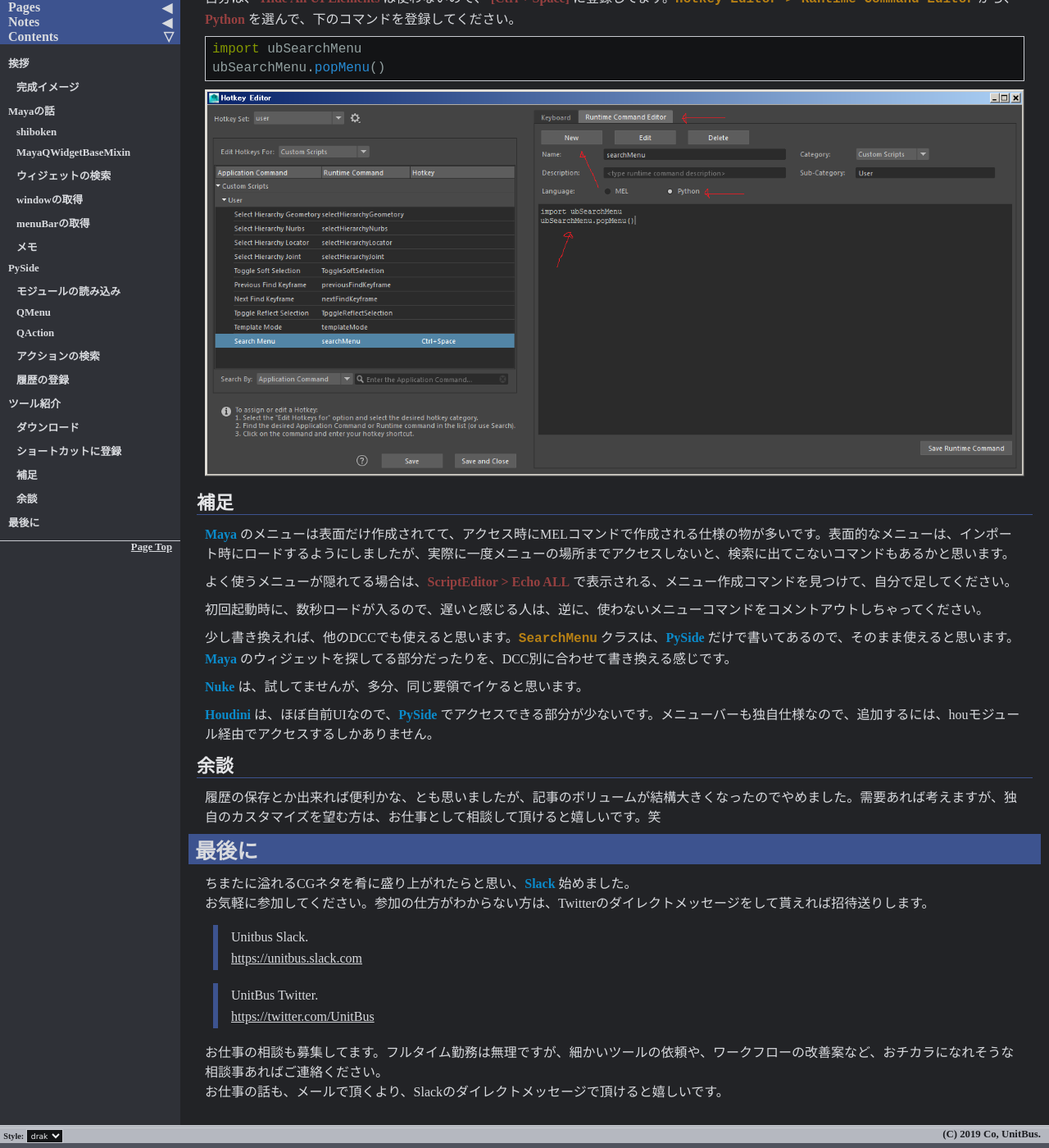
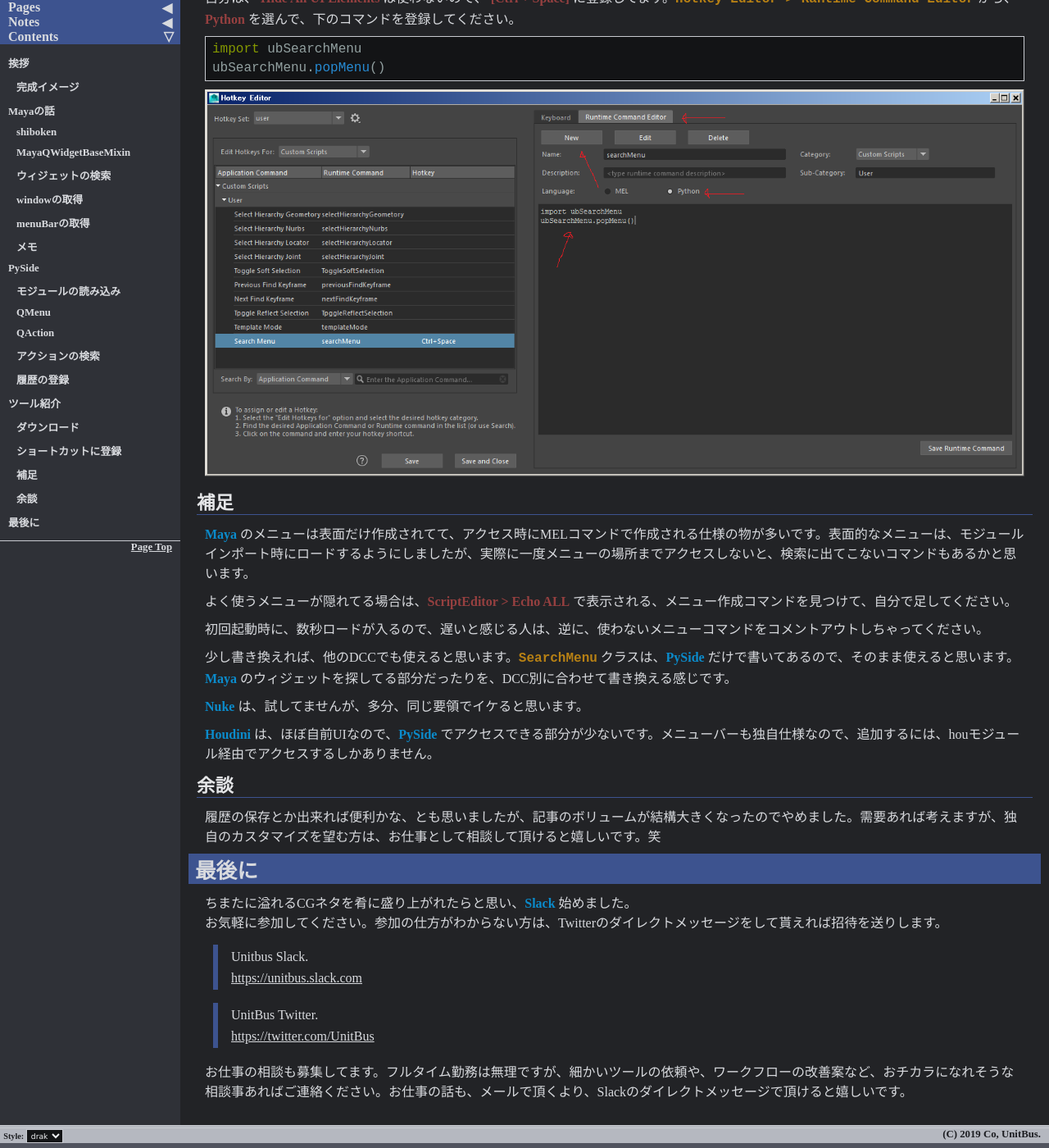
Before and after one commit to unitbus/unitbus.github.io, a Jekyll site: the page built from pages/docs/ubSearchMenu_making.md, in a window 1280 px wide and 1400 px high, scrolled down 6084 px. Shown: the whole window at 82% size. Built offline with Jekyll 4.4.1, drawn with Linux system fonts in a browser that asks for light colours.

Commit message:
Update ubSearchMenu_making.md

```diff
--- a/pages/docs/ubSearchMenu_making.md
+++ b/pages/docs/ubSearchMenu_making.md
@@ -230,7 +230,7 @@ ubSearchMenu.popMenu()
 
 ## 補足
 
-*Maya* のメニューは表面だけ作成されてて、アクセス時にMELコマンドで作成される仕様の物が多いです。表面的なメニューは、インポート時にロードするようにしましたが、実際に一度メニューの場所までアクセスしないと、検索に出てこないコマンドもあるかと思います。
+*Maya* のメニューは表面だけ作成されてて、アクセス時にMELコマンドで作成される仕様の物が多いです。表面的なメニューは、モジュールインポート時にロードするようにしましたが、実際に一度メニューの場所までアクセスしないと、検索に出てこないコマンドもあるかと思います。
 
 よく使うメニューが隠れてる場合は、**ScriptEditor > Echo ALL** で表示される、メニュー作成コマンドを見つけて、自分で足してください。
 
@@ -249,7 +249,7 @@ ubSearchMenu.popMenu()
 # 最後に
 
 ちまたに溢れるCGネタを肴に盛り上がれたらと思い、*Slack* 始めました。
-お気軽に参加してください。参加の仕方がわからない方は、Twitterのダイレクトメッセージをして貰えれば招待送りします。
+お気軽に参加してください。参加の仕方がわからない方は、Twitterのダイレクトメッセージをして貰えれば招待を送りします。
 
 > Unitbus Slack.
 > [https://unitbus.slack.com](https://unitbus.slack.com)
@@ -257,5 +257,4 @@ ubSearchMenu.popMenu()
 > UnitBus Twitter.
 > [https://twitter.com/UnitBus](https://twitter.com/UnitBus)
 
-お仕事の相談も募集してます。フルタイム勤務は無理ですが、細かいツールの依頼や、ワークフローの改善案など、おチカラになれそうな相談事あればご連絡ください。
-お仕事の話も、メールで頂くより、Slackのダイレクトメッセージで頂けると嬉しいです。
+お仕事の相談も募集してます。フルタイム勤務は無理ですが、細かいツールの依頼や、ワークフローの改善案など、おチカラになれそうな相談事あればご連絡ください。お仕事の話も、メールで頂くより、Slackのダイレクトメッセージで頂けると嬉しいです。
```
